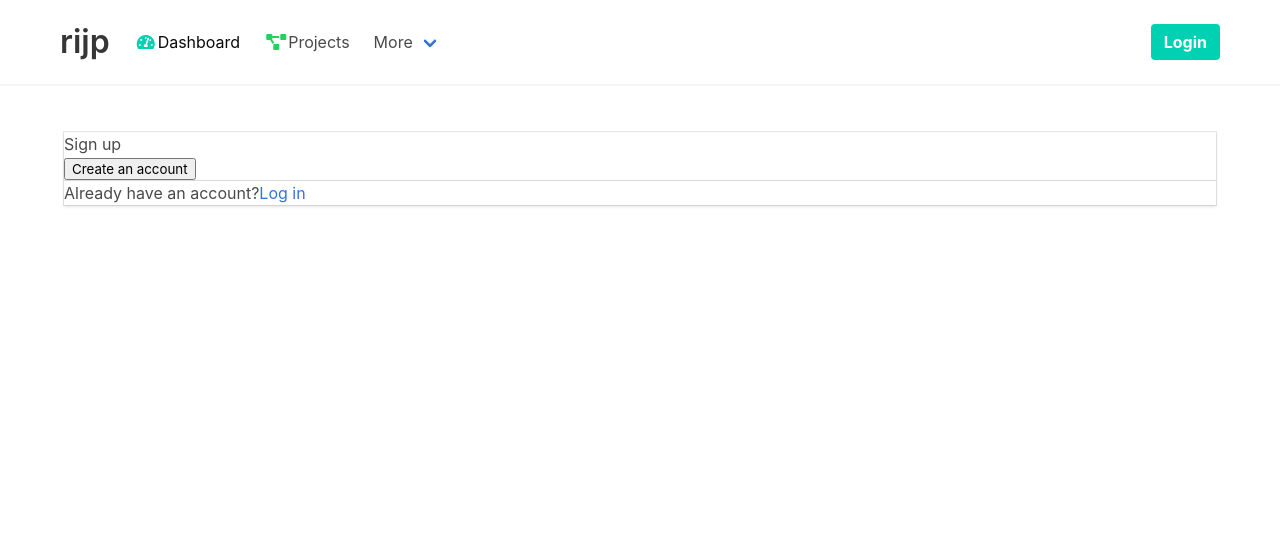
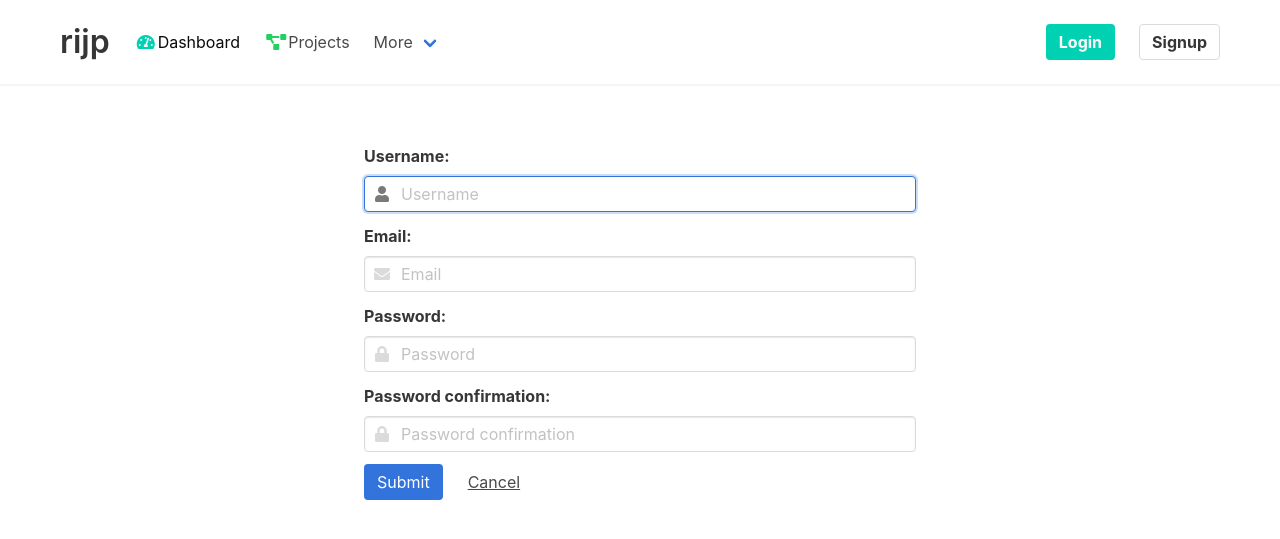
Before and after one commit to jbienkowski/rijp, a Django app: page /signup/ in a window 1280 px wide. Shown: the top 539 px of the page. Run offline with Django 3.2, Linux system fonts and the light colour scheme; some libraries are stand-ins or nearby versions.

Commit message:
Added basic signup and login

```diff
--- a/src/accounts/forms.py
+++ b/src/accounts/forms.py
@@ -3,7 +3,11 @@ from django.contrib.auth.forms import UserCreationForm
 from django.contrib.auth.models import User
 
 class SignUpForm(UserCreationForm):
-    email = forms.CharField(max_length=254, required=True, widget=forms.EmailInput())
+    email = forms.CharField(
+        max_length=254,
+        required=True,
+        widget=forms.EmailInput()
+    )
     class Meta:
         model = User
         fields = ('username', 'email', 'password1', 'password2')
--- a/src/accounts/views.py
+++ b/src/accounts/views.py
@@ -14,7 +14,7 @@ def signup(request):
         if form.is_valid():
             user = form.save()
             auth_login(request, user)
-            return redirect('home')
+            return redirect('index')
     else:
         form = SignUpForm()
     return render(request, 'signup.html', {'form': form})
--- a/src/rijp/settings.py
+++ b/src/rijp/settings.py
@@ -42,6 +42,7 @@ INSTALLED_APPS = [
     'django.contrib.sessions',
     'django.contrib.messages',
     'django.contrib.staticfiles',
+    'widget_tweaks',
     'accounts',
     'rijp_portal',
 ]
--- a/src/templates/base.html
+++ b/src/templates/base.html
@@ -16,7 +16,7 @@
     <nav id="navbar" class="navbar has-shadow is-spaced">
         <div class="container">
             <div class="navbar-brand">
-                <a class="navbar-item" href="#">
+                <a class="navbar-item" href="{% url 'index' %}">
                     <p class="title">rijp</p>
                 </a>
             </div>
@@ -61,15 +61,36 @@
                     </div>
                 </div>
                 <div class="navbar-end">
+                    {% if not user.is_authenticated %}
                     <div class="navbar-item">
                         <div class="field is-grouped is-grouped-multiline">
                             <p class="control">
-                                <a class="button is-primary" href="#">
+                                <a class="button is-primary" href="{% url 'login' %}">
                                     <strong>Login</strong>
                                 </a>
                             </p>
                         </div>
                     </div>
+                    <div class="navbar-item">
+                        <div class="field is-grouped is-grouped-multiline">
+                            <p class="control">
+                                <a class="button" href="{% url 'signup' %}">
+                                    <strong>Signup</strong>
+                                </a>
+                            </p>
+                        </div>
+                    </div>
+                    {% else %}
+                    <div class="navbar-item">
+                        <div class="field is-grouped is-grouped-multiline">
+                            <p class="control">
+                                <a class="button is-danger" href="{% url 'logout' %}">
+                                    <strong>Logout</strong>
+                                </a>
+                            </p>
+                        </div>
+                    </div>
+                    {% endif %}
                 </div>
             </div>
         </div>
--- a/src/templates/signup.html
+++ b/src/templates/signup.html
@@ -1,22 +1,69 @@
 {% extends 'base_accounts.html' %}
+{% load widget_tweaks %}
 
 {% block title %}Sign up to rijp{% endblock %}
 
 {% block content %}
-  <div class="row justify-content-center">
-    <div class="col-lg-8 col-md-10 col-sm-12">
-      <div class="card">
-        <div class="card-body">
-          <h3 class="card-title">Sign up</h3>
-          <form method="post" novalidate>
-            {% csrf_token %}
-            <button type="submit" class="btn btn-primary btn-block">Create an account</button>
-          </form>
-        </div>
-        <div class="card-footer text-muted text-center">
-          Already have an account? <a href="{% url 'login' %}">Log in</a>
-        </div>
+<div class="column is-6 is-offset-3">
+  <form method="post" novalidate>
+    {% csrf_token %}
+    <div class="field">
+      <label class="label">{{ form.username.label_tag }}</label>
+      <p class="control has-icons-left">
+        {% render_field form.username|attr:"class:input"|attr:"type:username"|attr:"placeholder:Username" %}
+        <span class="icon is-small is-left">
+          <i class="fas fa-user"></i>
+        </span>
+      </p>
+      {% for e in form.username.errors %}
+      <p class="help is-danger">{{ e }}</p>
+      {% endfor %}
+    </div>
+    <div class="field">
+      <label class="label">{{ form.email.label_tag }}</label>
+      <p class="control has-icons-left">
+        {% render_field form.email|attr:"class:input"|attr:"type:email"|attr:"placeholder:Email" %}
+        <span class="icon is-small is-left">
+          <i class="fas fa-envelope"></i>
+        </span>
+      </p>
+      {% for e in form.email.errors %}
+      <p class="help is-danger">{{ e }}</p>
+      {% endfor %}
+    </div>
+    <div class="field">
+      <label class="label">{{ form.password1.label_tag }}</label>
+      <p class="control has-icons-left">
+        {% render_field form.password1|attr:"class:input"|attr:"type:password"|attr:"placeholder:Password" %}
+        <span class="icon is-small is-left">
+          <i class="fas fa-lock"></i>
+        </span>
+      </p>
+      {% for e in form.password1.errors %}
+      <p class="help is-danger">{{ e }}</p>
+      {% endfor %}
+    </div>
+    <div class="field">
+        <label class="label">{{ form.password2.label_tag }}</label>
+      <p class="control has-icons-left">
+        {% render_field form.password2|attr:"class:input"|attr:"type:password"|attr:"placeholder:Password confirmation" %}
+        <span class="icon is-small is-left">
+          <i class="fas fa-lock"></i>
+        </span>
+      </p>
+      {% for e in form.password2.errors %}
+      <p class="help is-danger">{{ e }}</p>
+      {% endfor %}
+    </div>
+
+    <div class="field is-grouped">
+      <div class="control">
+        <button type="submit" class="button is-link">Submit</button>
+      </div>
+      <div class="control">
+        <button class="button is-text">Cancel</button>
       </div>
     </div>
-  </div>
+  </form>
+</div>
 {% endblock %}
```
Also changed, not shown: src/templates/login.html (+38 -20 lines).
